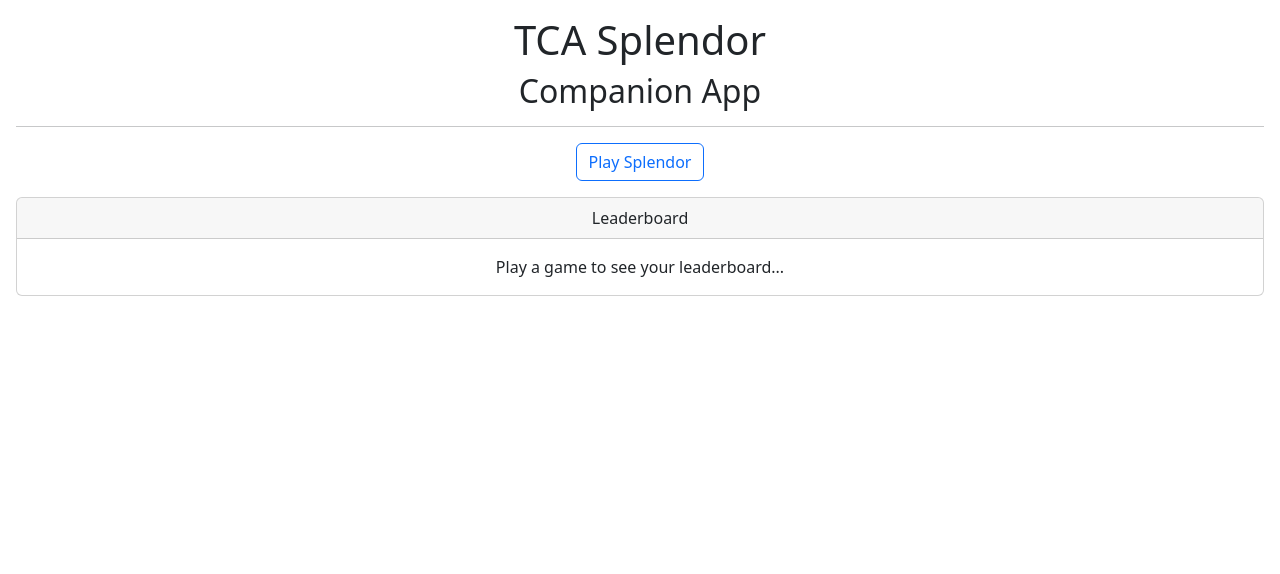
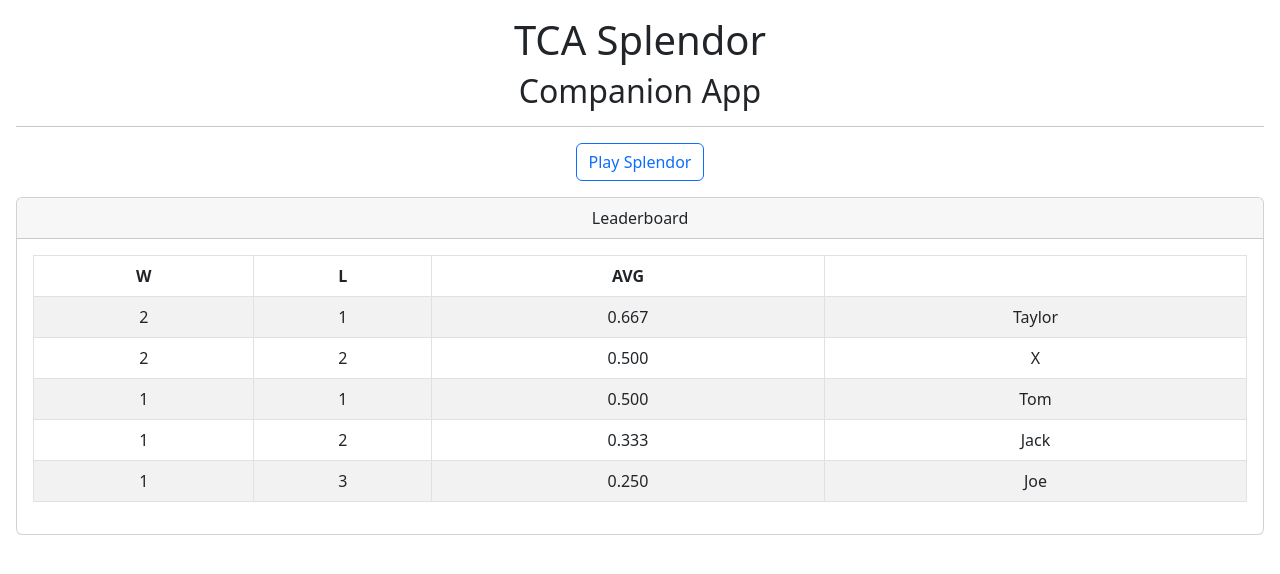
Before and after one commit to AntRamsey/tca-splendor, a React (Create React App) app: page / in a window 1280 px wide. Shown: the top 574 px of the page. Built offline with nearby package versions, Linux system fonts and the light colour scheme.

Commit message:
Got leaderboard working

```diff
--- a/src/App.tsx
+++ b/src/App.tsx
@@ -1,3 +1,4 @@
+import { useState } from 'react';
 import './App.css';
 import 'bootstrap/dist/css/bootstrap.min.css';
 
@@ -11,8 +12,48 @@
   , Route
 } from 'react-router-dom'
 
+import {
+  GameResult
+  , calculateLeaderboard
+ } from './front-end-model'
 
-function App() {
+
+const hardcodedGameResults: GameResult[] = [
+  {
+      winner: "Tom"
+      , players: ["Tom", "Taylor"]
+  }
+  , {
+      winner: "Taylor"
+      , players: ["Jack", "Taylor"]
+  }
+  , {
+      winner: "Taylor"
+      , players: ["Tom", "Taylor", "Jack"]
+  }
+  , {
+      winner: "X"
+      , players: ["X", "Joe"]
+  }
+  , {
+      winner: "X"
+      , players: ["X", "Joe"]
+  }
+  , {
+      winner: "Joe"
+      , players: ["X", "Joe"]
+  }
+  , {
+      winner: "Jack"
+      , players: ["X", "Joe", "Jack"]
+  }
+];
+
+
+const App = () => {
+
+  const [results, setGameResults] = useState(hardcodedGameResults);
+
   return (
     <div className="App m-3">
       <h1>
@@ -24,7 +65,14 @@
       <hr />
       <HashRouter>
         <Routes>
-          <Route path='/' element={<Home />} />
+          <Route
+            path='/'
+            element={
+              <Home
+                leaderboardData={calculateLeaderboard(results)}
+              />
+            }
+          />
           <Route path='/setup' element={<Setup />} />
           <Route path='/play' element={<Play />} />
         </Routes>
--- a/src/Home.tsx
+++ b/src/Home.tsx
@@ -1,8 +1,18 @@
 import Button from 'react-bootstrap/Button';
 import Card from 'react-bootstrap/Card';
 import { useNavigate } from 'react-router-dom'
+import { LeaderboardPlayer } from './front-end-model';
+import Table from 'react-bootstrap/Table';
 
-export const Home = () => {
+
+
+interface HomeProps {
+    leaderboardData: LeaderboardPlayer[];
+};
+
+export const Home: React.FC<HomeProps> = ({leaderboardData}) => {
+
+    console.log(leaderboardData);
 
     const nav = useNavigate();
 
@@ -15,13 +25,41 @@
         Play Splendor
       </Button>
       <Card
-        className='mt-3'
+        className='mt-3 overflow-hidden'
       >
         <Card.Header>
           Leaderboard
         </Card.Header>
         <Card.Body>
-          Play a game to see your leaderboard...
+            {
+                leaderboardData.length == 0 &&
+                <p>Play a game to see your leaderboard...</p>
+            }
+            {
+                leaderboardData.length > 0 &&
+                <Table striped bordered>
+                    <thead>
+                        <tr>
+                            <th>W</th>
+                            <th>L</th>
+                            <th>AVG</th>
+                            <th></th>
+                        </tr>
+                    </thead>
+                    <tbody>
+                        {
+                            leaderboardData.map(x => (
+                                <tr>
+                                    <td>{x.wins}</td>
+                                    <td>{x.losses}</td>
+                                    <td>{x.avg}</td>
+                                    <td>{x.name}</td>
+                                </tr>
+                            ))
+                        }
+                    </tbody>
+                </Table>
+            }
         </Card.Body>
       </Card>
     </>
--- /dev/null
+++ b/src/front-end-model.ts
@@ -0,0 +1,64 @@
+//
+//Interfaces and function types
+//
+export interface GameResult {
+    winner: string;
+    players: string[];
+};
+
+export interface LeaderboardPlayer {
+    name: string;
+    wins: number;
+    losses: number;
+    avg: string;
+};
+
+export type GetPreviousPlayersFunc = (results: GameResult[]) => string[];
+export type CalculateLeaderboardFunc = (results: GameResult[]) => LeaderboardPlayer[];
+
+//
+//Default function implementations...
+//
+export const getPreviousPlayers: GetPreviousPlayersFunc = (grs) => {
+    //const allPreviousPlayers = grs.map(x => x.players);
+    const allPreviousPlayers = grs.flatMap(x => x.players);
+
+    return [
+        ...new Set(allPreviousPlayers)
+    ].sort();
+};
+
+export const calculateLeaderboard = (results: GameResult[]): LeaderboardPlayer[] => {
+
+    const gameResultsGroupedByPlayer = getPreviousPlayers(results).reduce(
+        (acc, x) => acc.set(
+            x
+            , results.filter(y => y.players.includes(x))
+        )
+        , new Map<string, GameResult[]>()
+    );
+
+    return [...gameResultsGroupedByPlayer]
+        //First object with names, game counts, and wins
+        .map(x => ({
+            name: x[0]
+            , totalGames: x[1].length
+            , wins: x[1].filter(y => y.winner == x[0]).length
+        }))
+        //Now use wins and total games to get avg and losses
+        .map(x => ({
+            name: x.name
+            , wins: x.wins
+            , losses: x.totalGames - x.wins
+            , avg: x.wins / x.totalGames
+        }))
+        //Sort order, with tie breaks that include number of games played
+        .sort(
+            (a, b) => (a.avg * 1000 + a.wins + a.losses) > (b.avg * 1000 + b.wins + b.losses) ? -1 : 1
+        )
+        //Turn avg into a 3 digit string
+        .map(x => ({
+            ...x
+            , avg: x.avg.toFixed(3)
+        }))
+};
--- a/tsconfig.json
+++ b/tsconfig.json
@@ -1,6 +1,6 @@
 {
   "compilerOptions": {
-    "target": "es5",
+    "target": "es2015",
     "lib": [
       "dom",
       "dom.iterable",
```
